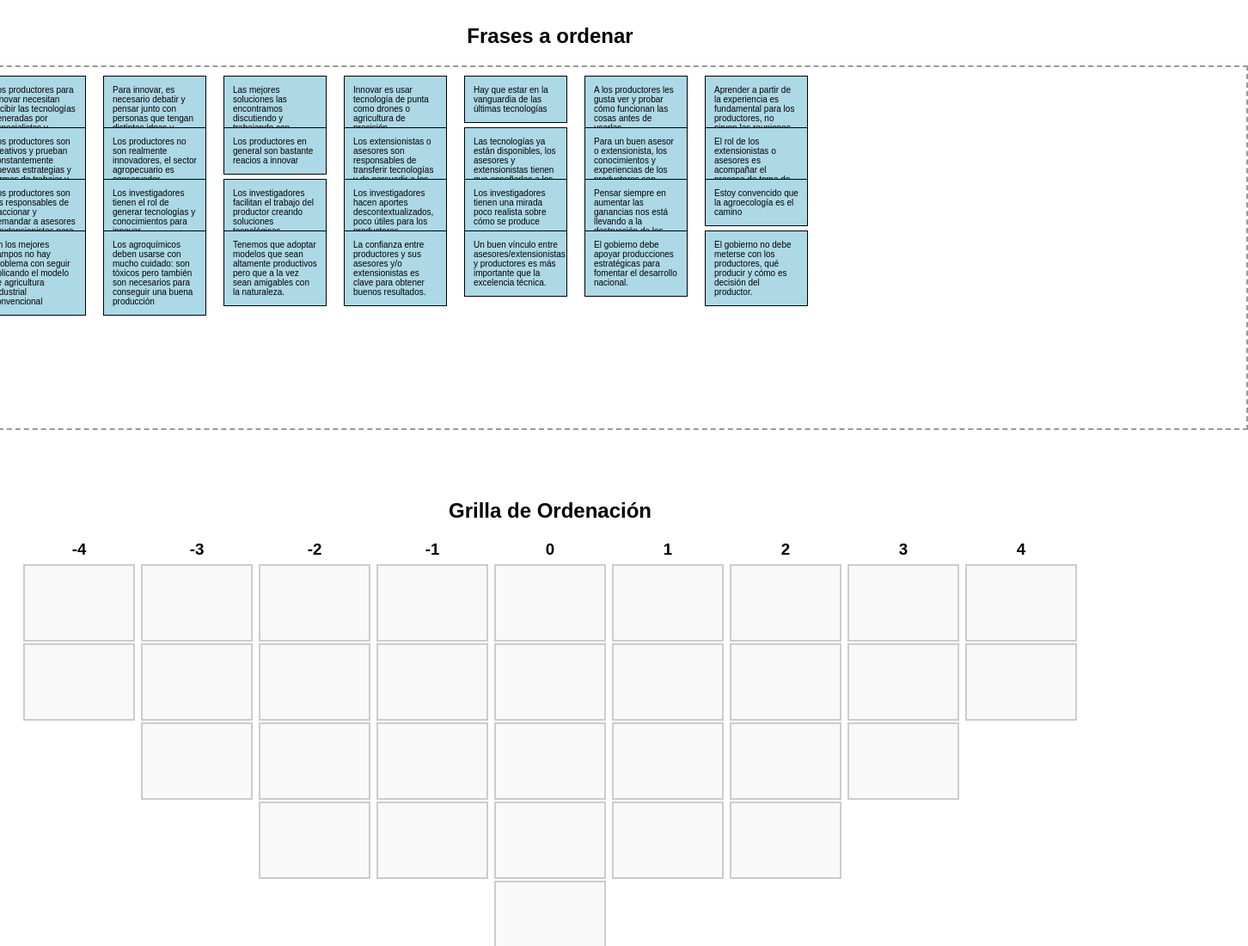
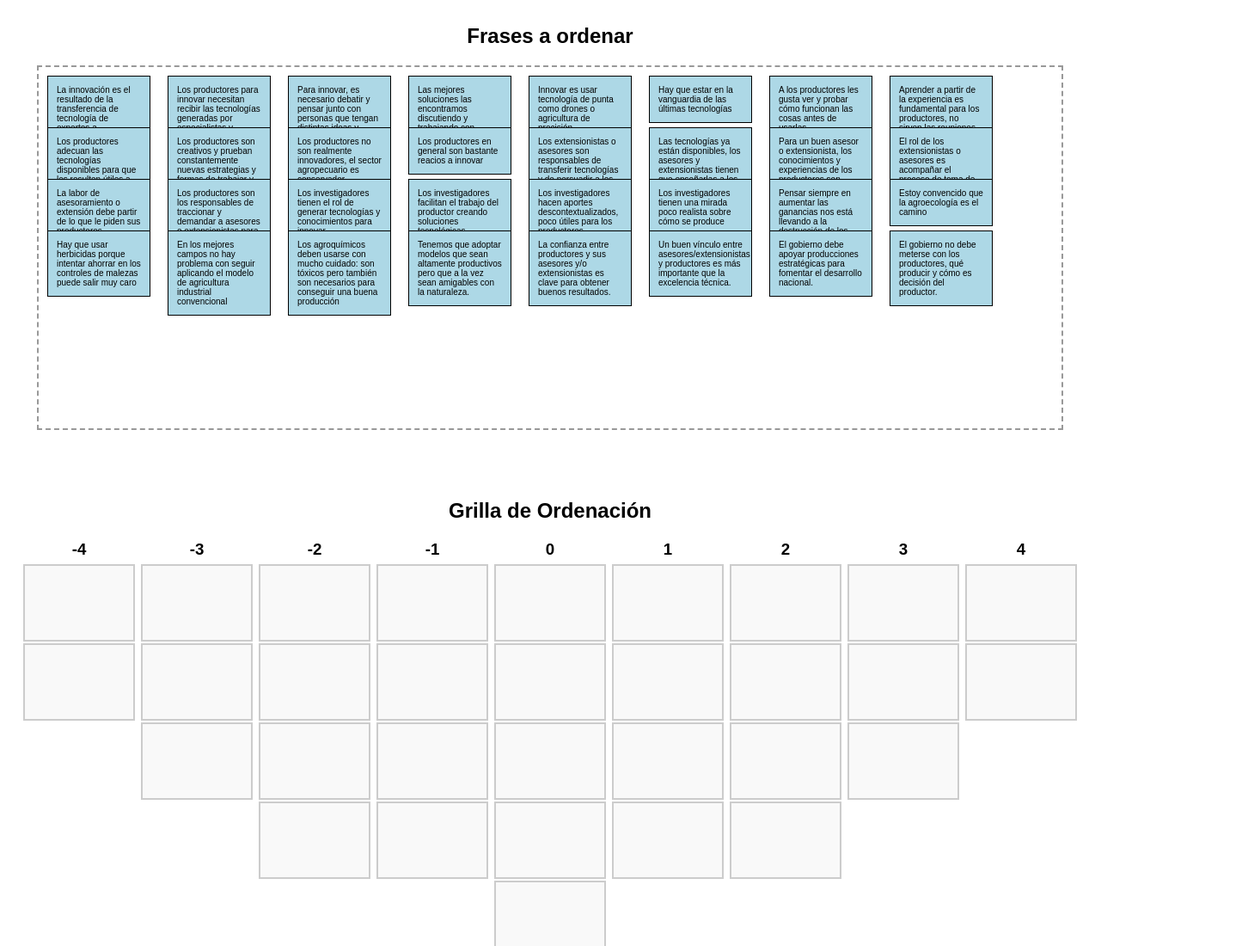
Before and after one commit to FAZq2025/MetodoQArg, a plain HTML site: page index.html in a window 1280 px wide. Shown: the top 1100 px of the page at 86% size, 1452 px wide, since content can reach past the window. Drawn offline with Linux system fonts and the light colour scheme.

Commit message:
Update index.html

```diff
--- a/index.html
+++ b/index.html
@@ -19,7 +19,7 @@
       height: 200px; /* Aumentado 50% */
       padding: 10px;
       border: 2px dashed #999;
-      width: 1600px; /* Ajusta según necesites */
+      width: 1170px; /* Ajusta según necesites */
     height: 400px; /* Ajusta según necesites */
       background-color: #fff;
       margin-bottom: 60px;
```
